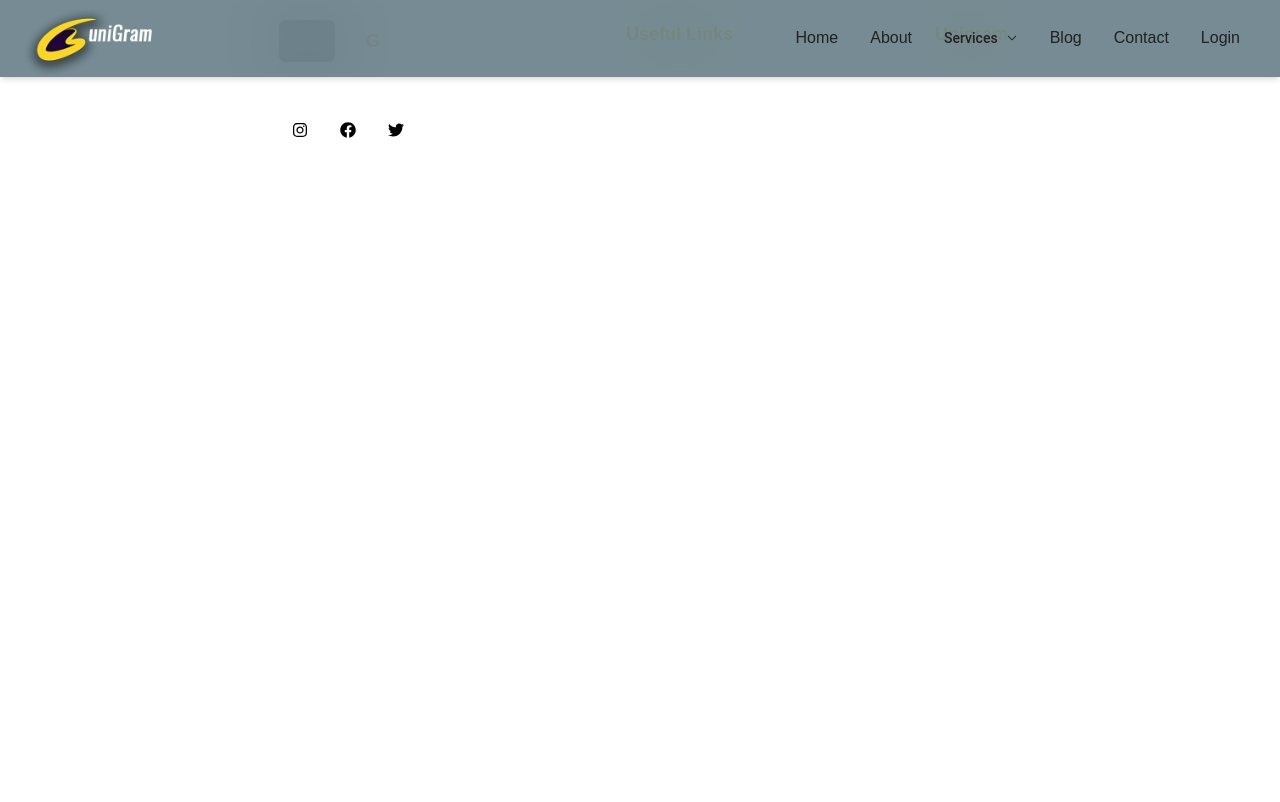
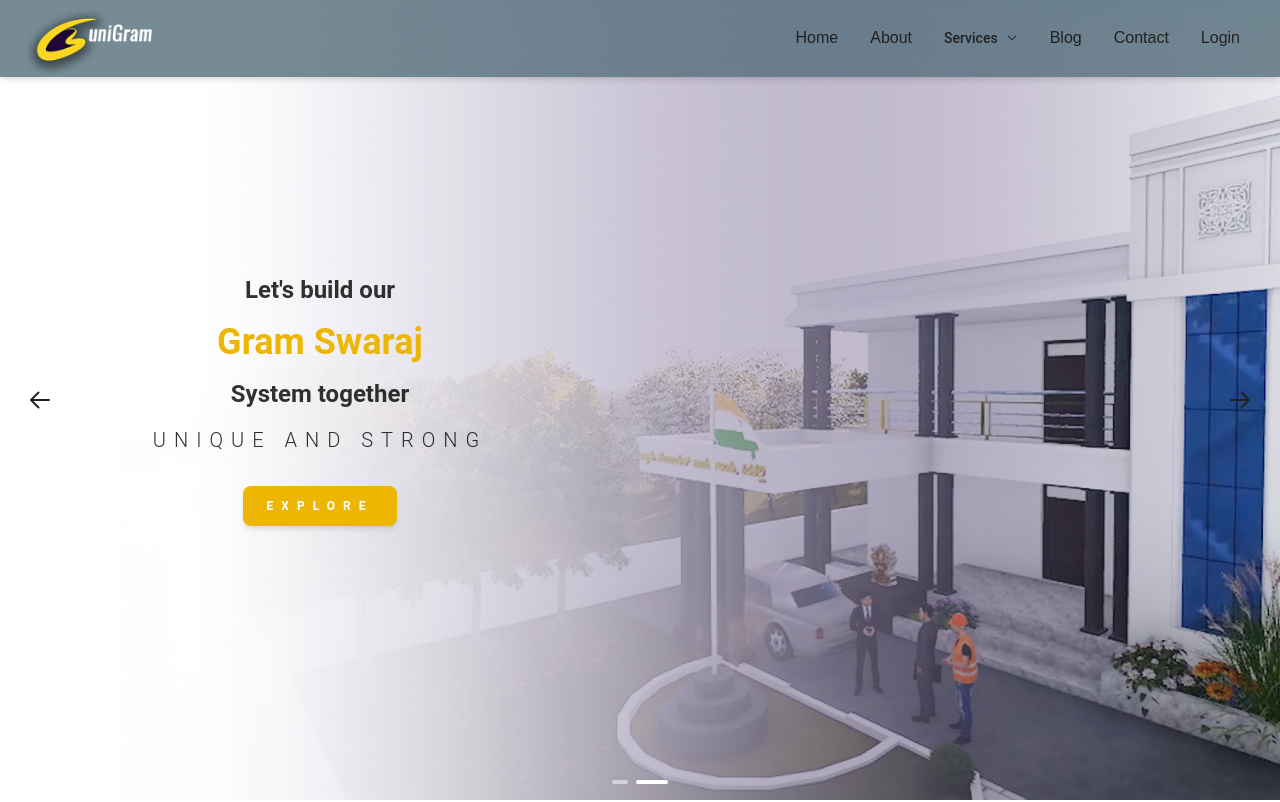
Before and after one commit to SlenderShield/unigram, a React (Vite) app: page / in a window 1280 px wide. Shown: the top 802 px of the page. Built offline with nearby package versions, Linux system fonts and the light colour scheme; grey boxes are pictures that could not be loaded.

Commit message:
Hero Section

```diff
--- a/src/App.jsx
+++ b/src/App.jsx
@@ -3,11 +3,11 @@ import Service from './components/Service'
 import UsefulLinks from './components/UsefulLinks'
 const App = () => {
   return (
-    <div>
-      {/* <Head />
-      <Service />
-      <UsefulLinks /> */}
-    </div>
+    <>
+      <Head />
+      {/* <Service /> */}
+      {/* <UsefulLinks /> */}
+    </>
   );
 };
 
--- a/src/components/Head.jsx
+++ b/src/components/Head.jsx
@@ -1,35 +1,160 @@
-import HeadImg from '../assets/fwdserviceicon/head.jpg'
+import { Carousel, Typography, Button, IconButton } from "@material-tailwind/react";
+import { Link } from "react-router-dom";
+import Banner from "../assets/fwdserviceicon/Banner.png"
+function Head() {
+  return (
+    <Carousel
+      autoplay
+      autoplayDelay={3000}
+      transition={{ duration: 2 }}
+      prevArrow={({ handlePrev }) => (
+        <IconButton
+          variant="text"
+          color="black"
+          size="lg"
+          onClick={handlePrev}
+          className="!absolute top-2/4 left-4 -translate-y-2/4"
+        >
+          <svg
+            xmlns="http://www.w3.org/2000/svg"
+            fill="none"
+            viewBox="0 0 24 24"
+            strokeWidth={2}
+            stroke="currentColor"
+            className="h-6 w-6"
+          >
+            <path
+              strokeLinecap="round"
+              strokeLinejoin="round"
+              d="M10.5 19.5L3 12m0 0l7.5-7.5M3 12h18"
+            />
+          </svg>
+        </IconButton>
+      )}
+      nextArrow={({ handleNext }) => (
+        <IconButton
+          variant="text"
+          color="black"
+          size="lg"
+          onClick={handleNext}
+          className="!absolute top-2/4 !right-4 -translate-y-2/4"
+        >
+          <svg
+            xmlns="http://www.w3.org/2000/svg"
+            fill="none"
+            viewBox="0 0 24 24"
+            strokeWidth={2}
+            stroke="currentColor"
+            className="h-6 w-6"
+          >
+            <path
+              strokeLinecap="round"
+              strokeLinejoin="round"
+              d="M13.5 4.5L21 12m0 0l-7.5 7.5M21 12H3"
+            />
+          </svg>
+        </IconButton>
+      )}
+      className=" max-w-screen overflow-hidden relative w-full h-screen"
+      navigation={({ setActiveIndex, activeIndex, length }) => (
+        <div className="absolute bottom-4 left-2/4 z-50 flex -translate-x-2/4 gap-2">
+          {new Array(length).fill("").map((_, i) => (
+            <span
+              key={i}
+              className={`block h-1 cursor-pointer rounded-2xl transition-all content-[''] ${activeIndex === i ? "w-8 bg-white" : "w-4 bg-white/50"
+                }`}
+              onClick={() => setActiveIndex(i)}
+            />
+          ))}
+        </div>
+      )}
+    >
 
-const Head = () => {
-  return (
-    <div className="relative h-[80vh] sm:h-[70vh] md:h-[60vh] lg:h-[100vh] text-left px-8 sm:px-16 md:px-24 lg:px-32 xl:px-40 py-16 sm:py-20 md:py-24 lg:py-28 xl:py-32 flex items-center">
-      {/* Add your background image */}
-      <img
-        src={HeadImg}
-        alt="Background Image"
-        className="object-cover w-full h-full absolute inset-0"
-      />
 
-      <div className="relative text-justify">
-        <div className='text-2xl sm:text-2xl md:text-3xl lg:text-4xl xl:text-5xl'>
-          <p className="mb-2 text-black">
-            Let's build our</p>
-          <h1 className="text-4xl sm:text-4xl md:text-5xl lg:text-6xl xl:text-7xl font-bold mb-2 text-[#ECB602] tracking-wide">Gram Swaraj</h1>
-
-          <p className="mb-2 text-black">
-            system together</p>
-          <p className="mb-2 text-black uppercase tracking-widest text-base sm:text-base md:text-lg lg:text-xl xl:text-2xl">
-            Unique and strong
-          </p>
-
-          {/* Button */}
-          <button className="bg-[#ECB602] text-xs sm:text-sm md:text-base lg:text-lg xl:text-xl text-black py-1 px-4 sm:px-6 md:px-8 lg:px-10 xl:px-12 tracking-[8px] uppercase hover:bg-black hover:text-[#ECB602] transition duration-300 mt-4">
-            Explore
-          </button>
+      <div className="relative h-full w-full">
+        <img
+          src={Banner}
+          alt="image 2"
+          className="h-full w-full object-cover"
+        />
+        <div className="absolute inset-0 grid h-full w-full items-center ">
+          <div className="w-3/4 text-center md:w-2/4">
+            <Typography
+              variant="lead"
+              color="black"
+              className="mb-2 md:mb-4 opacity-80 text-md md:text-xl lg:text-2xl font-semibold"
+            >
+              Let's build our
+            </Typography>
+            <Typography
+              variant="lead"
+              className="text-[#ECB602] mb-2 md:mb-4 text-2xl md:text-3xl lg:text-4xl font-semibold"
+            >
+              Gram Swaraj
+            </Typography>
+            <Typography
+              variant="lead"
+              color="black"
+              className="mb-2 md:mb-4 opacity-80 text-md md:text-xl lg:text-2xl font-semibold"
+            >
+              System together
+            </Typography>
+            <Typography
+              variant="lead"
+              color="black"
+              className="lg:mb-8 mb-2 opacity-80 text-md md:text-lg lg:text-xl uppercase font-light tracking-[3px] md:tracking-[5px] lg:tracking-[8px]"
+            >
+              Unique and strong
+            </Typography>
+            <Button className="bg-[#ECB602] tracking-[3px] md:tracking-[8px]">
+              <Link to="#">Explore</Link>
+            </Button>
+          </div>
         </div>
       </div>
-    </div>
+      <div className="relative h-full w-full">
+        <img
+          src={Banner}
+          alt="image 2"
+          className="h-full w-full object-cover"
+        />
+        <div className="absolute inset-0 grid h-full w-full items-center">
+          <div className="w-3/4 text-center md:w-2/4">
+            <Typography
+              variant="lead"
+              color="black"
+              className="mb-2 md:mb-4 opacity-80 text-md md:text-xl lg:text-2xl font-semibold"
+            >
+              Let's build our
+            </Typography>
+            <Typography
+              variant="lead"
+              className="text-[#ECB602] mb-2 md:mb-4 text-2xl md:text-3xl lg:text-4xl font-semibold"
+            >
+              Gram Swaraj
+            </Typography>
+            <Typography
+              variant="lead"
+              color="black"
+              className="mb-2 md:mb-4 opacity-80 text-md md:text-xl lg:text-2xl font-semibold"
+            >
+              System together
+            </Typography>
+            <Typography
+              variant="lead"
+              color="black"
+              className="lg:mb-8 mb-2 opacity-80 text-md md:text-lg lg:text-xl uppercase font-light tracking-[3px] md:tracking-[5px] lg:tracking-[8px]"
+            >
+              Unique and strong
+            </Typography>
+            <Button className="bg-[#ECB602] tracking-[3px] md:tracking-[8px]">
+              <Link to="#">Explore</Link>
+            </Button>
+          </div>
+        </div>
+      </div>
+
+    </Carousel>
   );
-};
-
+}
 export default Head;
```
Also changed, not shown: src/assets/fwdserviceicon/Banner.png (renamed from src/assets/fwdserviceicon/UNIGRAM_0011_Banner.png), src/assets/fwdserviceicon/UNIGRAM_0012_uniGram.png (deleted).
